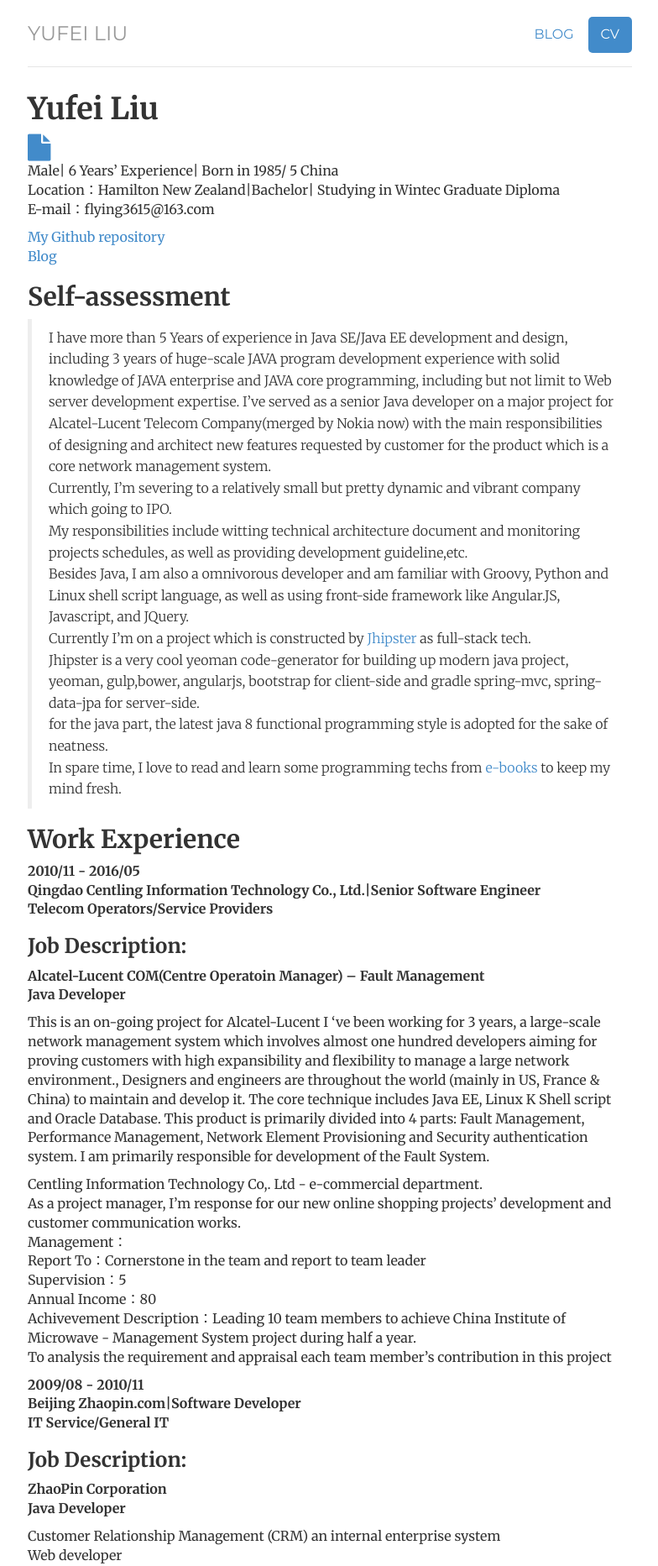
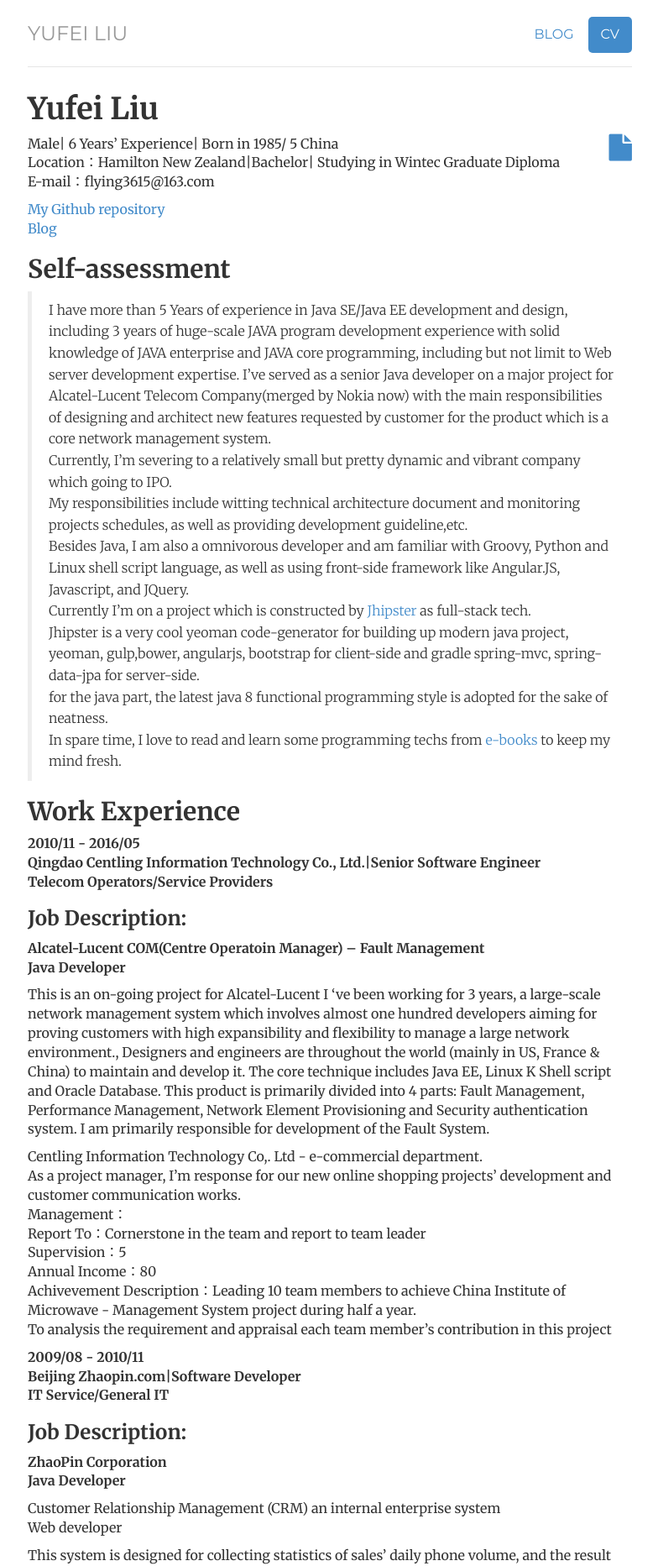
Before and after one commit to flying3615/flying3615.github.io, a Jekyll site: the page built from cv/index.html, in a window 1280 px wide. Shown: the top 1865 px of the page at 84% size, without its empty margins (247-1031 px from the left). Built offline with Jekyll 4.4.1, drawn with Linux system fonts in a browser that asks for light colours.

Commit message:
cv download

```diff
--- a/cv/index.html
+++ b/cv/index.html
@@ -6,9 +6,8 @@
 projects: passive
 blog: passive
 ---
-<html><head><meta charset="utf-8"><title>Untitled Document.md</title><style></style></head><body id="preview">
 <h1><a id="Yufei_Liu_0"></a>Yufei Liu</h1>
-<a href="./cv_Yufei.pdf" title="Download CV as PDF"><i class="fa fa-file fa-2x" aria-hidden="true"></i></a>
+<a href="./cv_Yufei.pdf" class="pull-right" title="Download CV as PDF"><i class="fa fa-file fa-2x" aria-hidden="true"></i></a>
 <p>Male| 6 Years’ Experience| Born in 1985/ 5 China<br>
     Location：Hamilton New Zealand|Bachelor| Studying in Wintec Graduate Diploma<br>
     E-mail：flying3615@163.com</p>
@@ -176,5 +175,3 @@
     </tr>
     </tbody>
 </table>
-
-</body></html>
```
